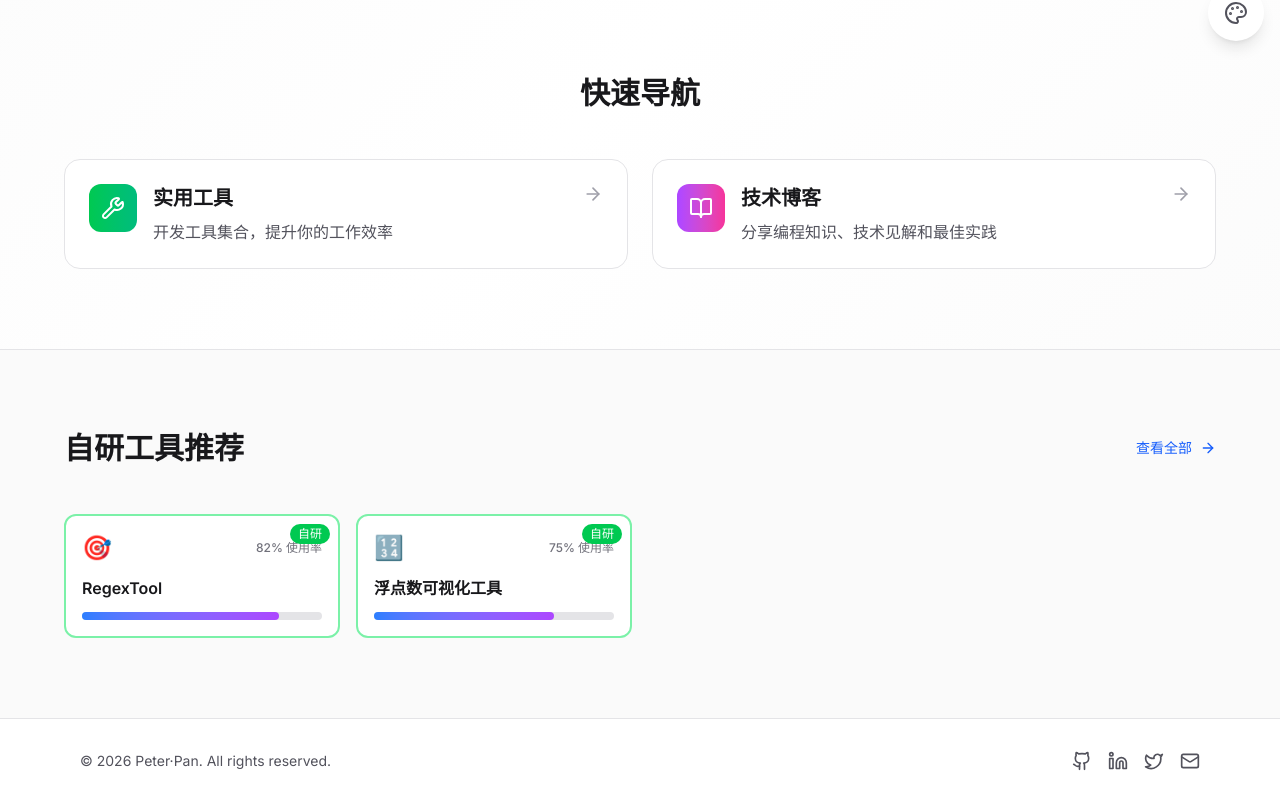
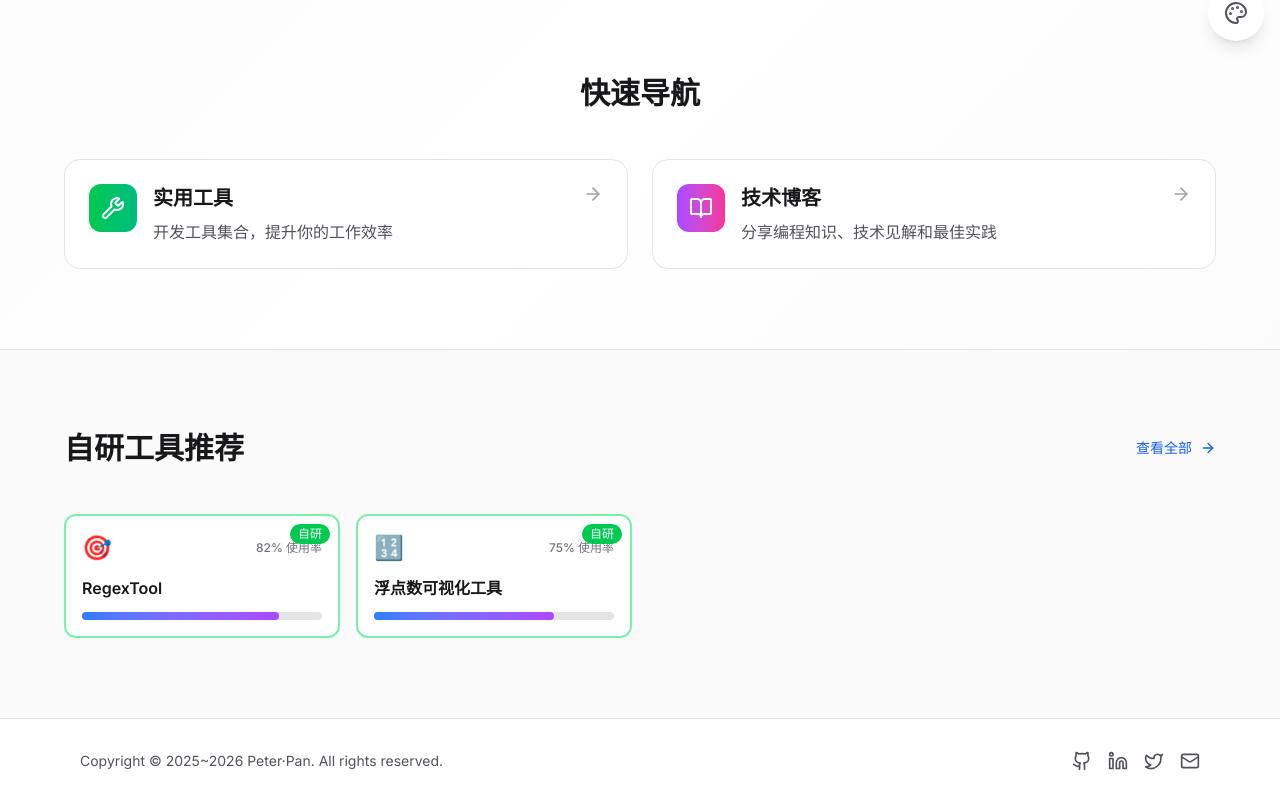
Before and after one commit to panmcai/Peter-Pan, a Next.js app: page / in a window 1280 px wide. Shown: the part 663-1466 px from the top of the page. Built offline with nearby package versions, Linux system fonts and the light colour scheme.

Commit message:
fix copyright

```diff
--- a/src/components/Footer.tsx
+++ b/src/components/Footer.tsx
@@ -8,7 +8,7 @@ export default function Footer() {
       <div className="mx-auto max-w-6xl px-4 py-8">
         <div className="flex flex-col items-center justify-between gap-4 md:flex-row">
           <p className="text-sm text-zinc-600 dark:text-zinc-400">
-            © {new Date().getFullYear()} Peter·Pan. All rights reserved.
+            Copyright © 2025~{new Date().getFullYear()} Peter·Pan. All rights reserved.
           </p>
           <div className="flex space-x-4">
             <a
```
